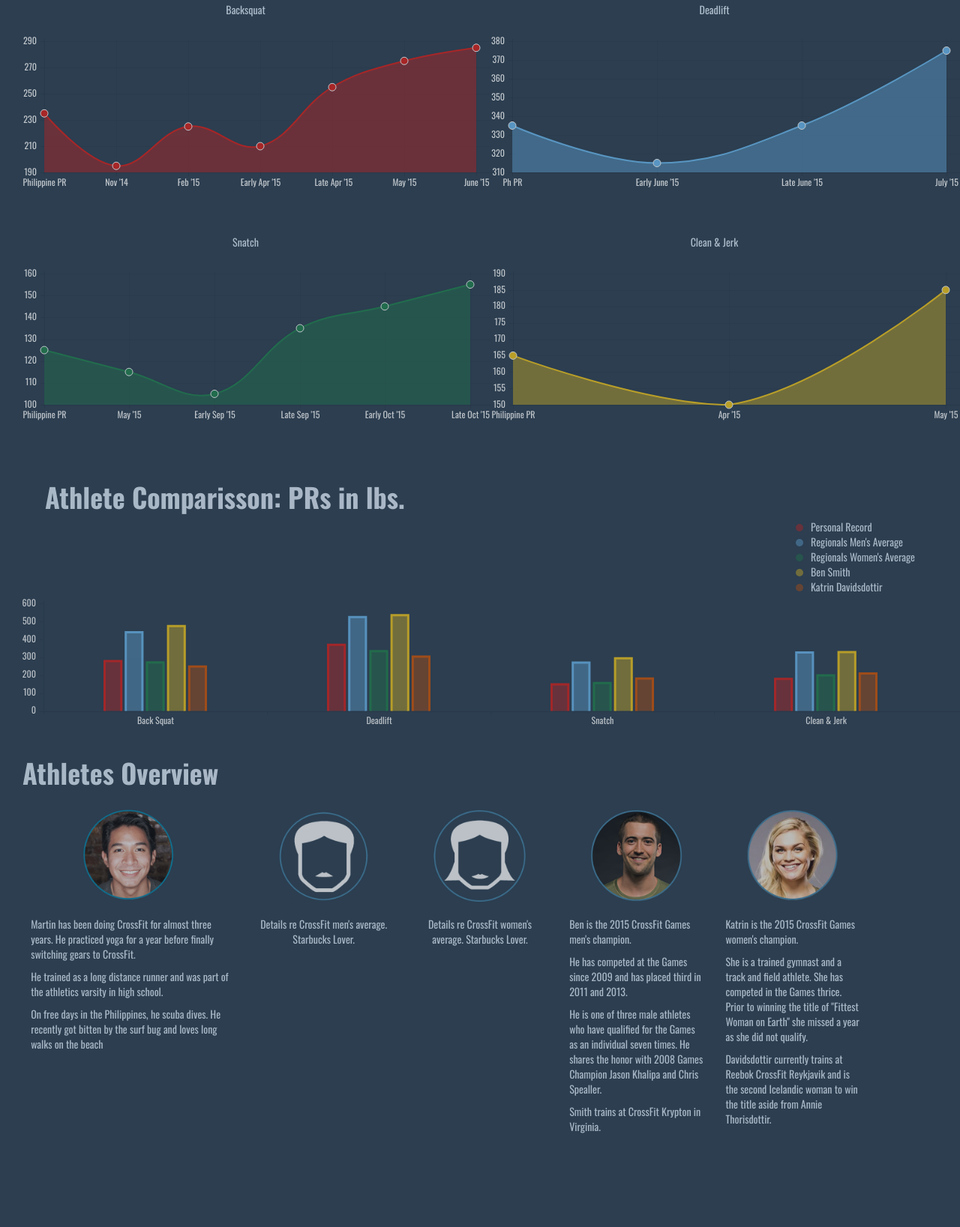
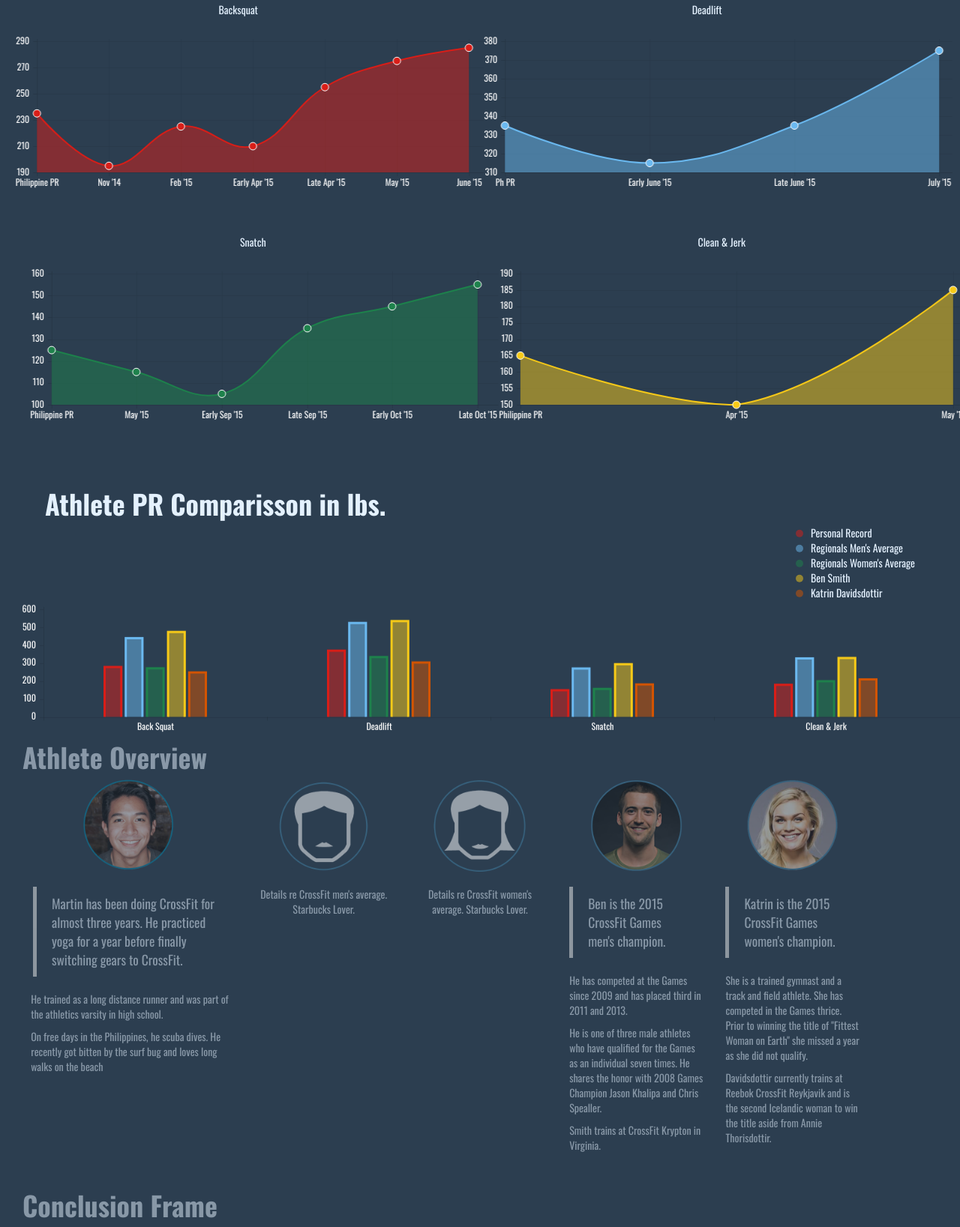
Before and after one commit to martsromero/cross-feats-dashboard, a website: page views/crossfeats.html in a window 1280 px wide. Shown: the part 1156-2793 px from the top of the page at 75% size. Before the commit the page ends 2699 px from the top, so only its background shows below. Drawn offline with nearby package versions, Linux system fonts and the light colour scheme; files that its build step writes are made by us from their sources; no server answers; files whose address does not match are found by name.

Commit message:
prefinal

```diff
--- a/views/crossfeats.html
+++ b/views/crossfeats.html
@@ -22,10 +22,11 @@
 
   </head>
   <body>
-<h1> HELLO BOX! </h1>
-<h1> Watch me WIP WIP. Watch me nae nae. </h1>
+<h1> Hello, Box! </h1>
+<h1> Watch me WIP. </h1>
+<h1> Intro Frame </h1>
 
-<div class="wow fadeIn" data-wow-duration="8s">
+<div class="wow bounceInLeft" data-wow-duration="5s" data-wow-offset="10">
 <div class="container-fluid">
   <div class="col-md-3">  <h1> Monthly Frequency </h1> </div>
   <div class="col-md-9">
@@ -49,7 +50,7 @@
 <br>
 <br>
 <br>
-<div class="wow fadeIn" data-wow-duration="8s">
+<div class="wow fadeIn" data-wow-duration="5s" data-wow-offset="10">
 <div class="container-fluid">
   <div class="col-md-2">
     <!-- Day Chart -->
@@ -110,14 +111,12 @@
 
   </div>
 </div>
-<br>
-<br>
-<br>
+
 
 
 <!-- Columns start at 50% wide on mobile and bump up to 33.3% wide on desktop -->
 
-  <div class="wow fadeIn" data-wow-duration="8s">
+  <div class="wow bounceInLeft" data-wow-duration="5s" data-wow-offset="10">
 <h1>Personal Lifting Records in lbs.</h1>
 <br>
 <div class="container-fluid">
@@ -144,7 +143,7 @@
 <br>
 <br>
 
-<div class="wow fadeIn" data-wow-duration="8s">
+<div class="wow bounceInRight" data-wow-duration="5s" data-wow-offset="10">
 <br>
 <div class="container-fluid">
   <div class="col-xs-12 col-md-6"><center>Snatch</center>
@@ -174,7 +173,7 @@
 
 
 
-<div class="wow fadeIn" data-wow-duration="8s">
+<div class="wow bounceInUp" data-wow-duration="5s" data-wow-offset="17">
 <div class="container-fluid">
  <!--  <div class="col-xs-6 col-md-4"><center>Frequencies</center>
     <center><img src="http://i.imgur.com/oBaf2lv.gif" alt="Frequencies" style="width:300px;height:300px;"></center>
@@ -185,7 +184,7 @@
   <!--   <center><img src="http://cdn0.dailydot.com/uploaded/images/original/2015/6/26/tumblr.gif" alt="PR" style="width:800px;height:300px;"></center> -->
 
     <!-- PRs -->
-    <h1>Athlete Comparisson: PRs in lbs.</h1>
+    <h1>Athlete PR Comparisson in lbs.</h1>
       <div id="barChartLegend" class="legend"></div>
       <canvas id="prChart" width="1400" height="200"></canvas>
     </div>
@@ -195,15 +194,12 @@
 </div>
 </div>
 
-<br>
 
 
 <!-- Stack the columns on mobile by making one full-width and the other half-width -->
 
-  <div class="wow fadeIn" data-wow-duration="8s">
-    <h1>Athletes Overview</h1>
-    <br>
-
+  <div class="wow fadeIn" data-wow-duration="12s" data-wow-offset="10">
+    <h1>Athlete Overview</h1>
 
     <div class="container-fluid" align="center">
 
@@ -212,7 +208,7 @@
         <img src="img/Martin.png" style="width:123px;height:123px;">
         <br>
         <br>
-        <p align="left" style="margin-left:.8em;"> Martin has been doing CrossFit for almost three years. He practiced yoga for a year before finally switching gears to CrossFit.</p>
+        <blockquote align="left" style="margin-left:.8em;"> Martin has been doing CrossFit for almost three years. He practiced yoga for a year before finally switching gears to CrossFit.</blockquote>
 
         <p align="left" style="margin-left:.8em;"> He trained as a long distance runner and was part of the athletics varsity in high school.</p>
 
@@ -240,7 +236,7 @@
         <img src="img/Ben.png" style="width:123px;height:123px;">
          <br>
         <br>
-        <p align="left">Ben is the 2015 CrossFit Games men's champion.</p>
+        <blockquote align="left">Ben is the 2015 CrossFit Games men's champion.</blockquote>
 
         <p align="left">He has competed at the Games since 2009 and has placed third in 2011 and 2013. </p>
 
@@ -253,7 +249,7 @@
         <img src="img/Katrin.png" style="width:123px;height:123px;">
         <br>
         <br>
-        <p align="left">Katrin is the 2015 CrossFit Games women's champion.</p>
+        <blockquote align="left">Katrin is the 2015 CrossFit Games women's champion.</blockquote>
 
         <p align="left">She is a trained gymnast and a track and field athlete. She has competed in the Games thrice. Prior to winning the title of "Fittest Woman on Earth" she missed a year as she did not qualify. </p>
 
@@ -269,6 +265,10 @@
 
 
     <br>
+
+
+<h1> Conclusion Frame </h1>
+
 
 
 
```
